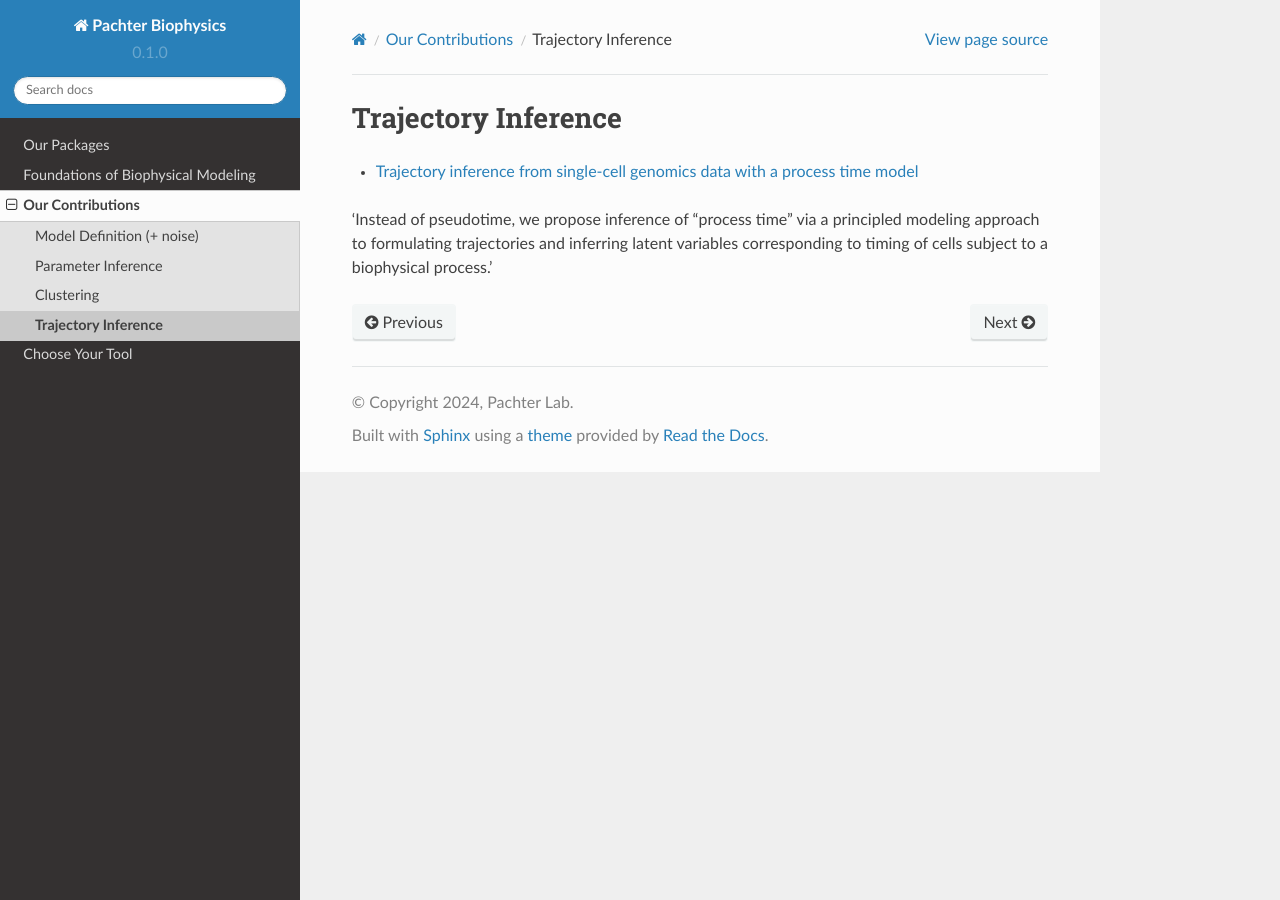
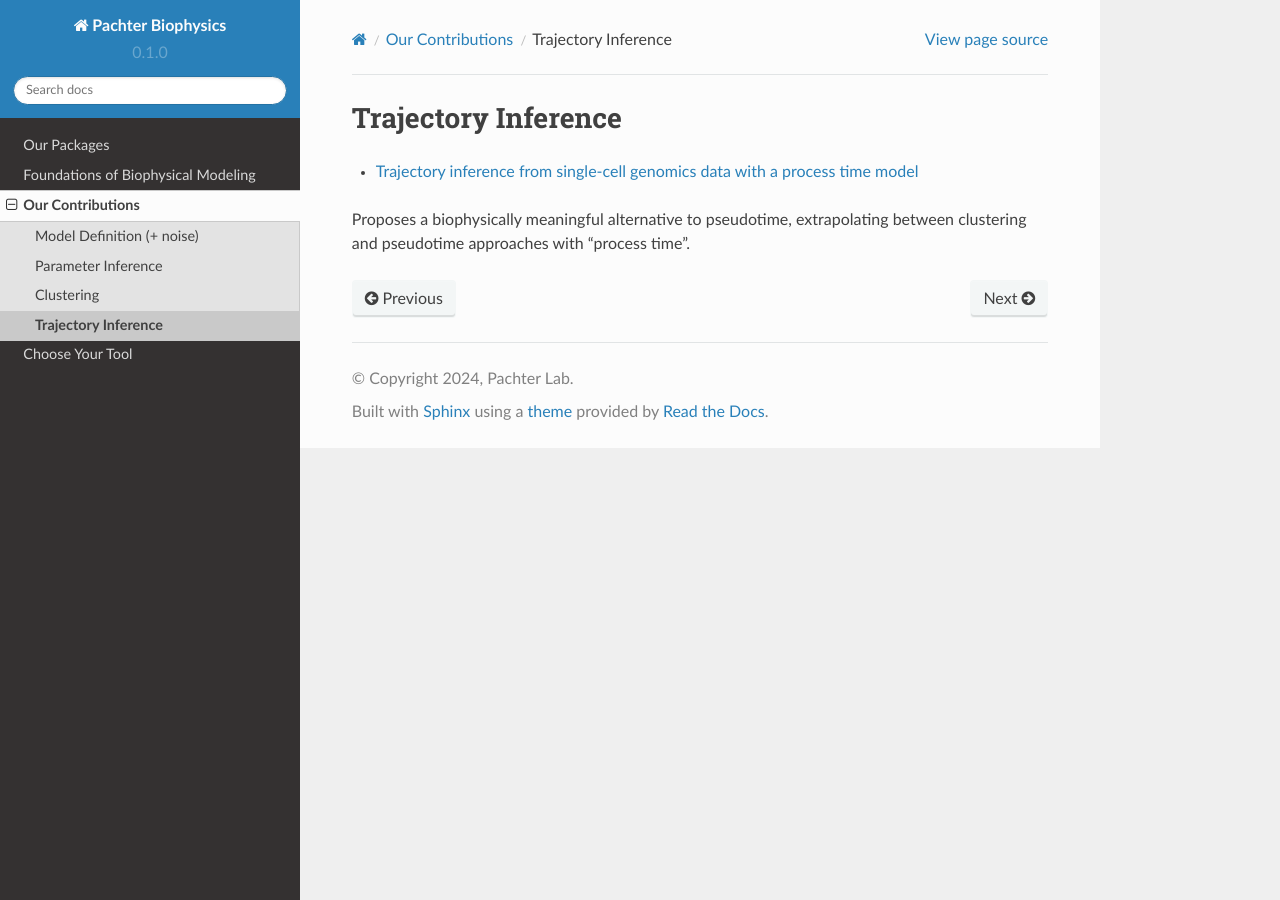
Before and after one commit to pachterlab/biophysics, a Sphinx documentation site: the page built from docs/source/contributions_trajectory_inference.rst, in a window 1280 px wide. Built offline with Sphinx 7.4.7 and the Read the Docs theme 2.0.0, drawn with Linux system fonts in a browser that asks for light colours; pages that are not in the unit, such as notebooks, are missing from menus.

Commit message:
Update contributions_trajectory_inference.rst

```diff
--- a/docs/source/contributions_trajectory_inference.rst
+++ b/docs/source/contributions_trajectory_inference.rst
@@ -4,4 +4,4 @@ Trajectory Inference
 
 * `Trajectory inference from single-cell genomics data with a process time model <https://www.biorxiv.org/content/10.1101/2024.01.26.577510v1>`_
 
-'Instead of pseudotime, we propose inference of “process time” via a principled modeling approach to formulating trajectories and inferring latent variables corresponding to timing of cells subject to a biophysical process.'
+Proposes a biophysically meaningful alternative to pseudotime, extrapolating between clustering and pseudotime approaches with "process time".
```
